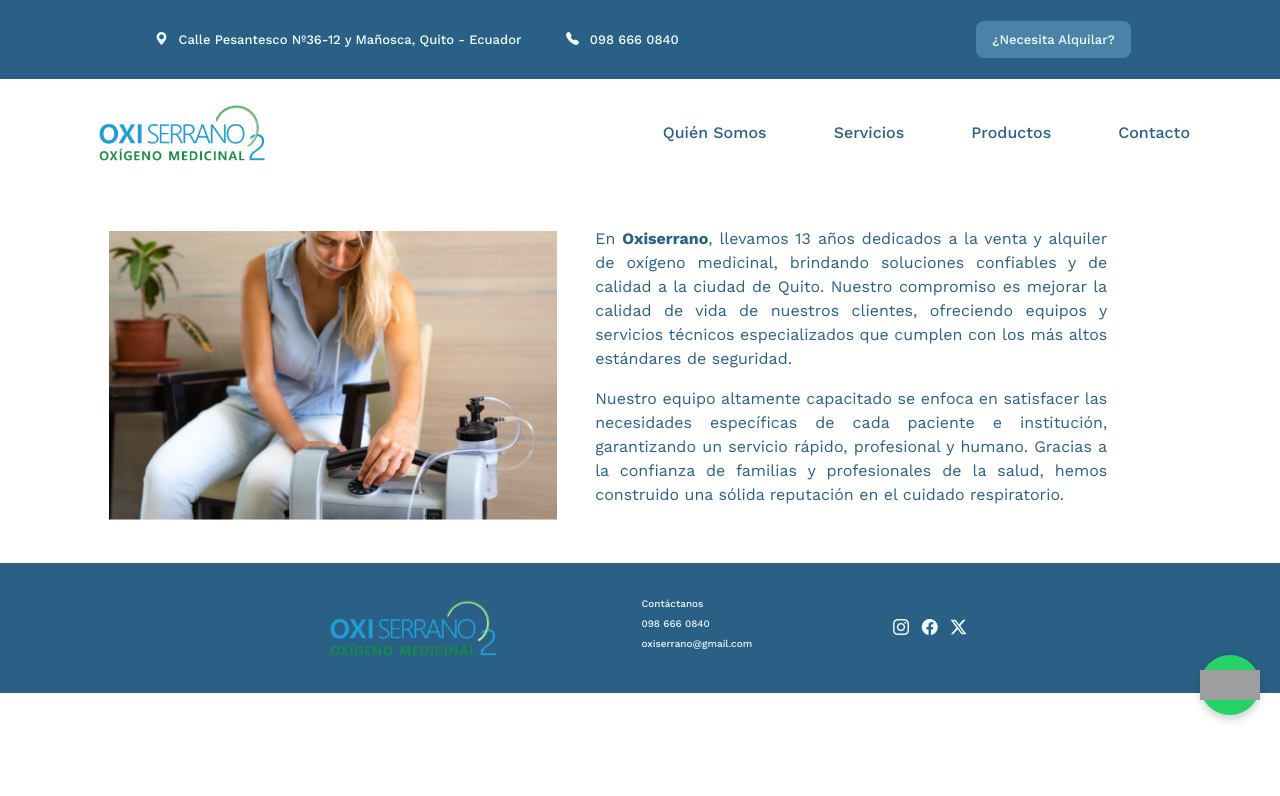
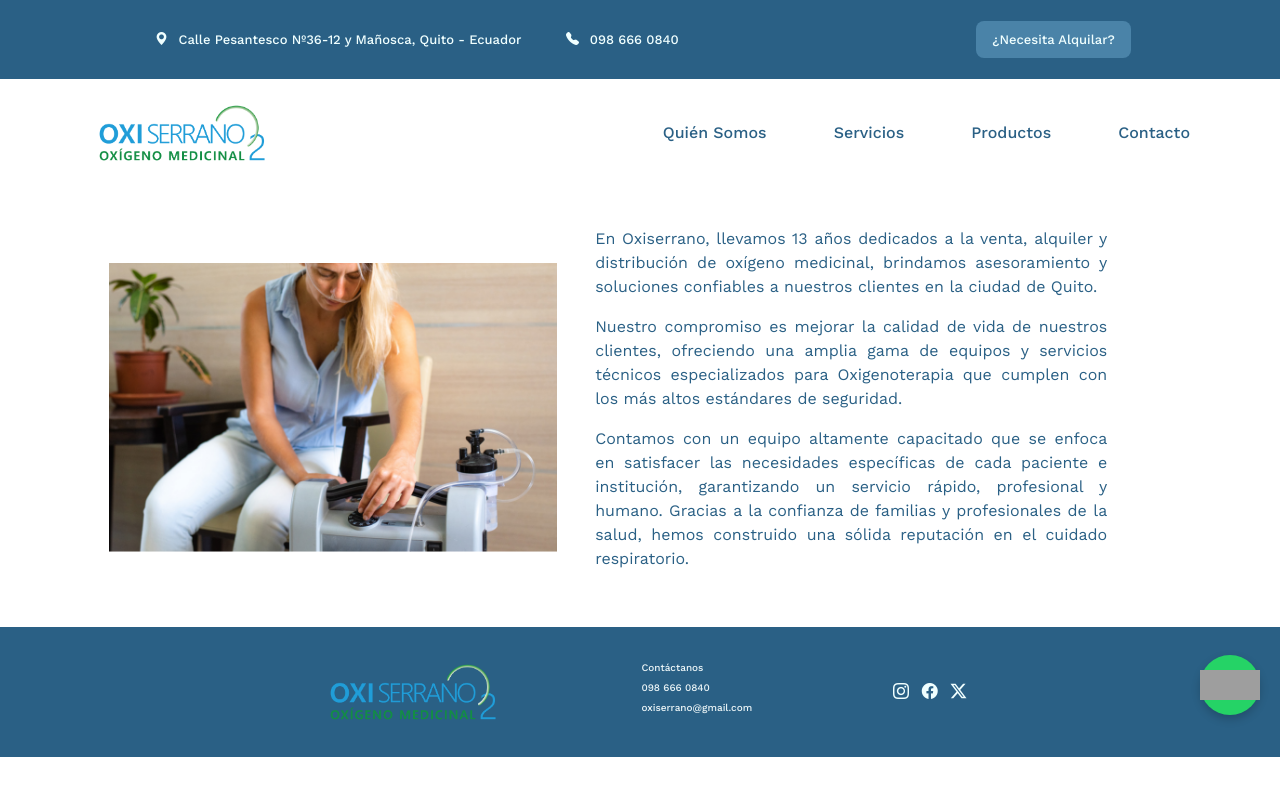
Before and after one commit to Sheylare/oxiserrano, a React (Vite) app: page /about in a window 1280 px wide. Shown: the top 796 px of the page. Built offline with nearby package versions, Linux system fonts and the light colour scheme; grey boxes are pictures that could not be loaded.

Commit message:
cambios en about

```diff
--- a/src/pages/About.jsx
+++ b/src/pages/About.jsx
@@ -8,18 +8,22 @@ function About() {
       </div>
       <div className="about-text">
         <p>
-          En <b>Oxiserrano</b>, llevamos 13 años dedicados a la venta y alquiler de
-          oxígeno medicinal, brindando soluciones confiables y de calidad a la
-          ciudad de Quito. Nuestro compromiso es mejorar la calidad de vida de
-          nuestros clientes, ofreciendo equipos y servicios técnicos
-          especializados que cumplen con los más altos estándares de seguridad.
+          En Oxiserrano, llevamos 13 años dedicados a la venta, alquiler y
+          distribución de oxígeno medicinal, brindamos asesoramiento y
+          soluciones confiables a nuestros clientes en la ciudad de Quito.
         </p>
         <p>
-          Nuestro equipo altamente capacitado se enfoca en satisfacer las
-          necesidades específicas de cada paciente e institución, garantizando
-          un servicio rápido, profesional y humano. Gracias a la confianza de
-          familias y profesionales de la salud, hemos construido una sólida
-          reputación en el cuidado respiratorio.
+          Nuestro compromiso es mejorar la calidad de vida de nuestros clientes,
+          ofreciendo una amplia gama de equipos y servicios técnicos
+          especializados para Oxigenoterapia que cumplen con los más altos
+          estándares de seguridad.
+        </p>
+        <p>
+          Contamos con un equipo altamente capacitado que se enfoca en
+          satisfacer las necesidades específicas de cada paciente e institución,
+          garantizando un servicio rápido, profesional y humano. Gracias a la
+          confianza de familias y profesionales de la salud, hemos construido
+          una sólida reputación en el cuidado respiratorio.
         </p>
       </div>
     </div>
```
Also changed, not shown: 1 other file (tests, documents, lock files or other folders).
